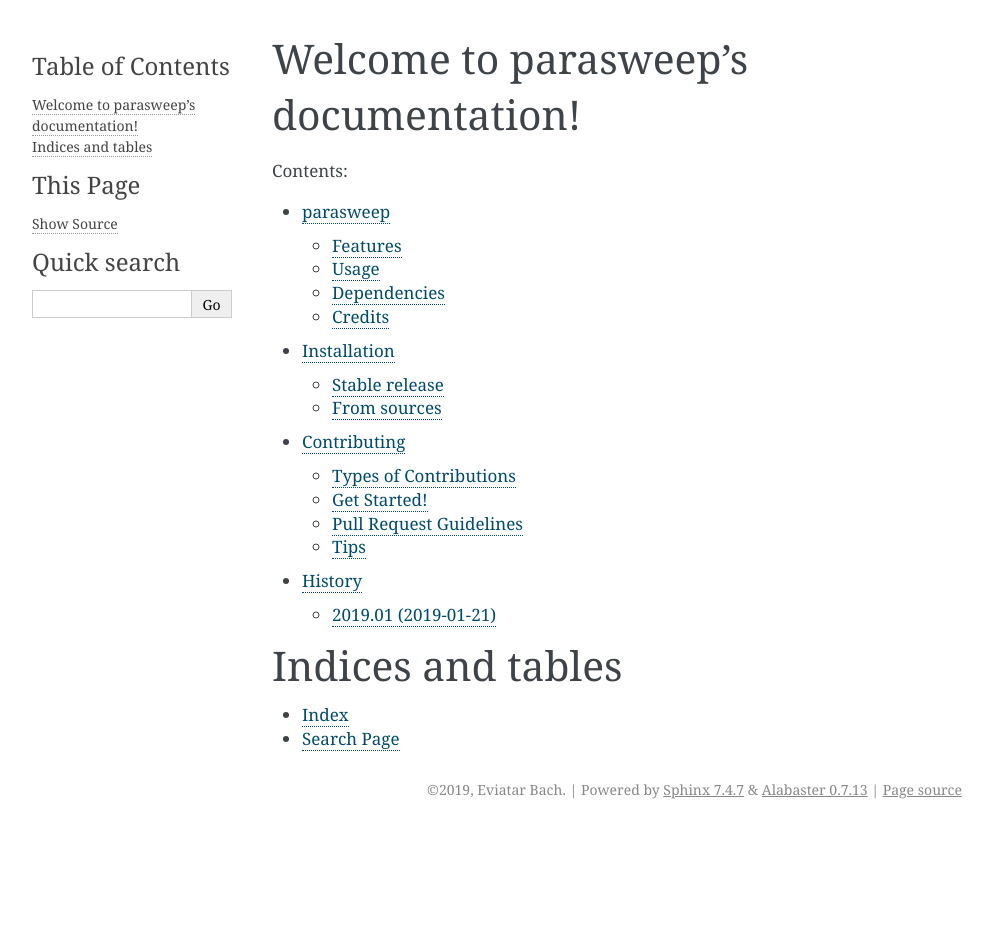
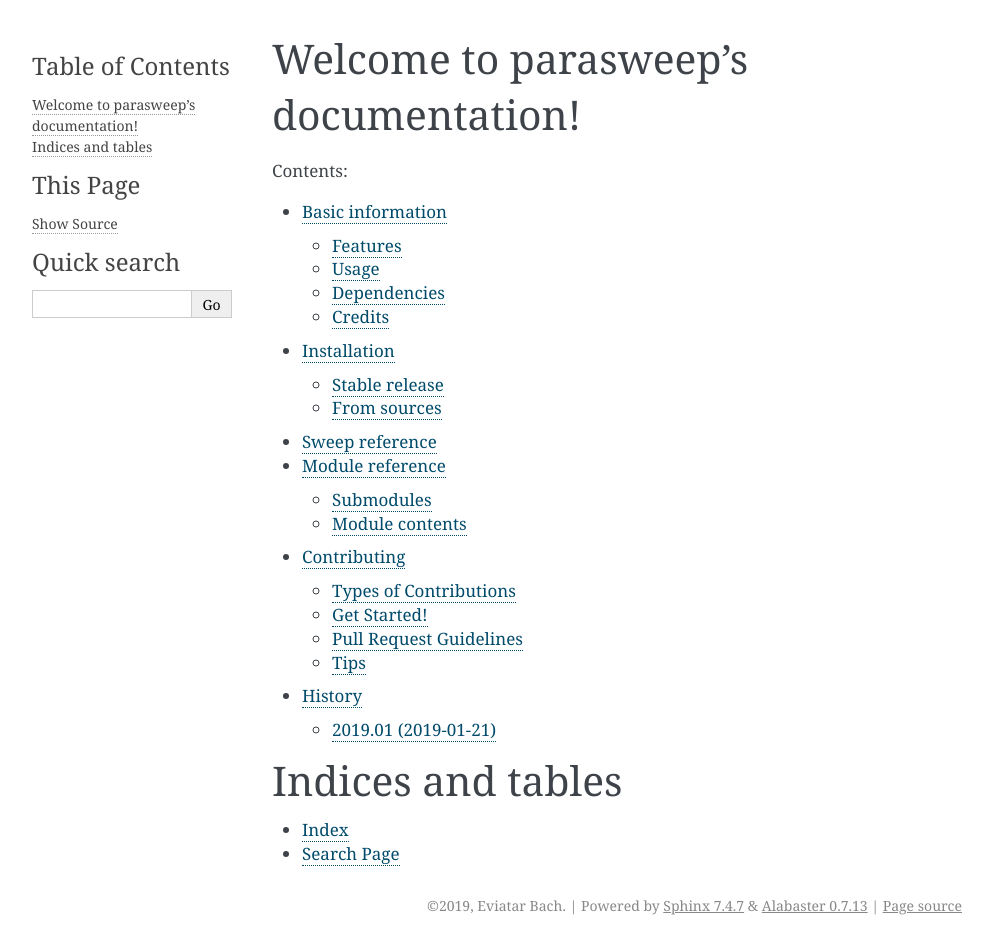
Before and after one commit to eviatarbach/parasweep, a Sphinx documentation site: the page built from docs/index.rst, in a window 1280 px wide. Shown: the whole page, without its empty margins (148-1141 px from the left). Built offline with Sphinx 7.4.7, drawn with Linux system fonts in a browser that asks for light colours; before the commit the page ends 900 px from its top, so only the background shows below that.

Commit message:
Improving documentation structure

```diff
--- a/docs/index.rst
+++ b/docs/index.rst
@@ -10,8 +10,10 @@ Welcome to parasweep's documentation!
    :maxdepth: 2
    :caption: Contents:
 
-   readme
+   Basic information <readme>
    installation
+   Sweep reference <parasweep.sweep>
+   Module reference <parasweep>
    contributing
    history
 
```
Also changed, not shown: docs/modules.rst (deleted, +0 -7 lines).
